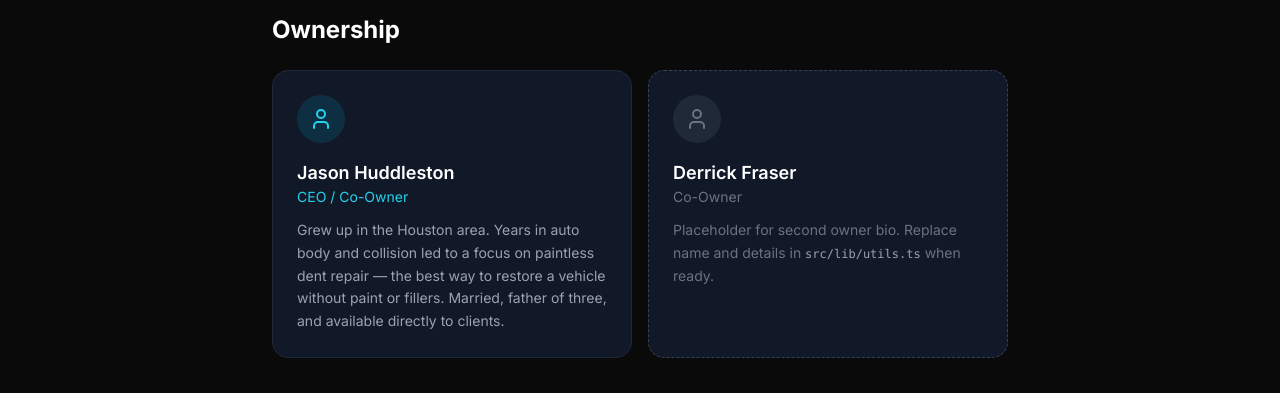
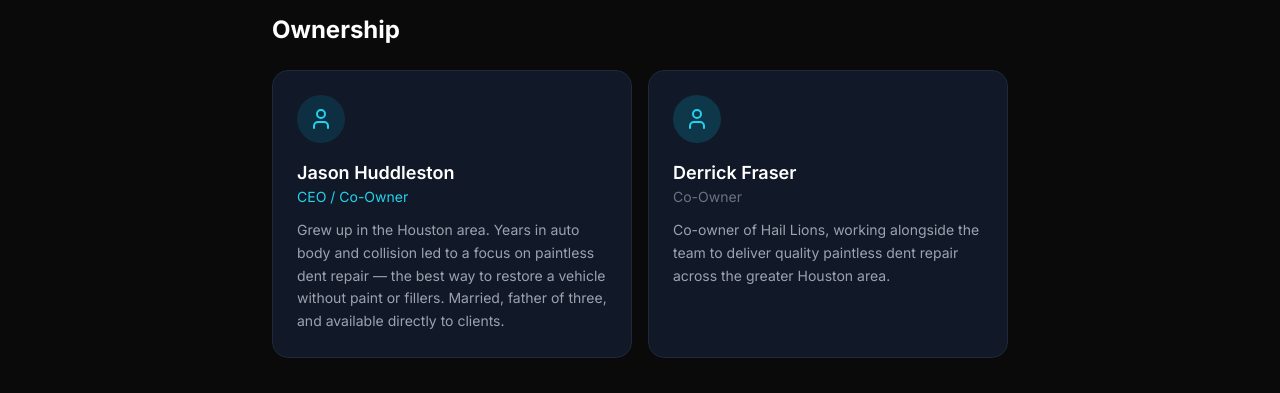
Before and after one commit to jasonubuntustudio-bot/Hail-Lions-Website-and-Scheduler, a Next.js app: page /about in a window 1280 px wide. Shown: the part 407-800 px from the top of the page. Built offline with nearby package versions, Linux system fonts and the light colour scheme; no server answers.

Commit message:
Add Derrick Fraser as co-owner (346) 216-6384

```diff
--- a/src/app/about/page.tsx
+++ b/src/app/about/page.tsx
@@ -55,16 +55,15 @@ export default function AboutPage() {
           </p>
         </div>
 
-        <div className="bg-gray-900 border border-dashed border-gray-700 rounded-2xl p-6">
-          <div className="w-12 h-12 rounded-full bg-gray-800 flex items-center justify-center mb-4">
-            <User className="text-gray-500" size={24} />
+        <div className="bg-gray-900 border border-gray-800 rounded-2xl p-6">
+          <div className="w-12 h-12 rounded-full bg-cyan-500/20 flex items-center justify-center mb-4">
+            <User className="text-cyan-400" size={24} />
           </div>
           <h3 className="text-lg font-semibold text-white">{OWNER_2_NAME}</h3>
           <p className="text-gray-500 text-sm mb-3">{OWNER_2_TITLE}</p>
-          <p className="text-gray-500 text-sm leading-relaxed">
-            Placeholder for second owner bio. Replace name and details in{" "}
-            <code className="text-xs text-gray-400">src/lib/utils.ts</code> when
-            ready.
+          <p className="text-gray-400 text-sm leading-relaxed">
+            Co-owner of Hail Lions, working alongside the team to deliver
+            quality paintless dent repair across the greater Houston area.
           </p>
         </div>
       </div>
```
